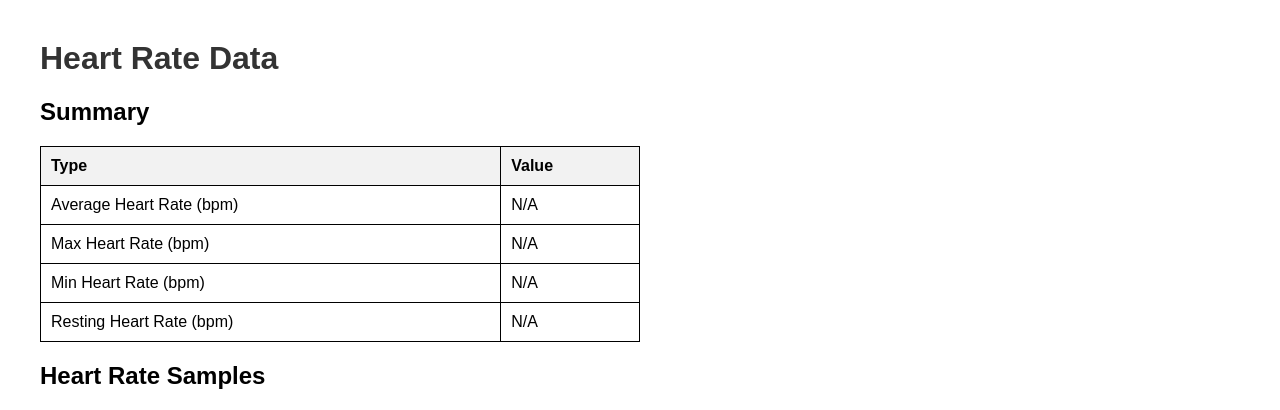
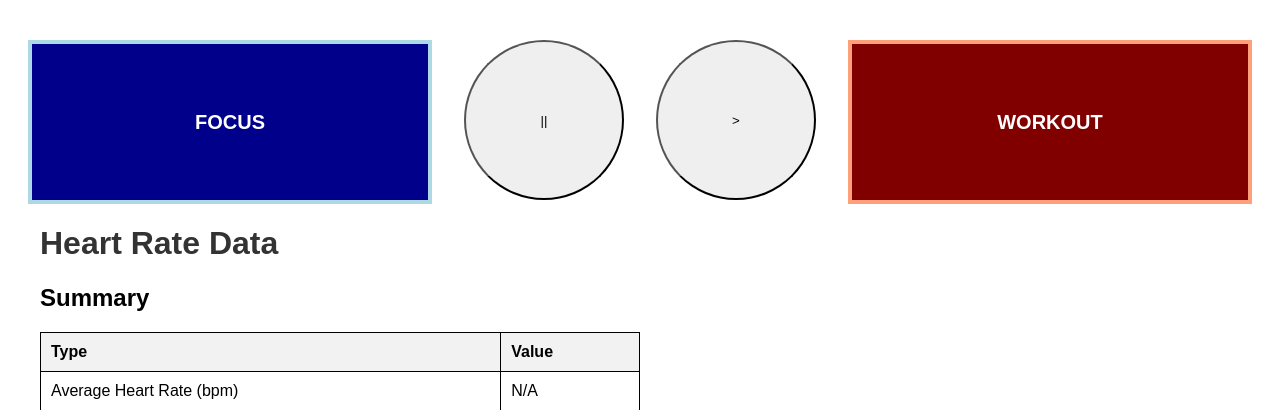
Before and after one commit to farev/HeartFocusWebApp, a Flask app: template templates/heart_focus.html in a window 1280 px wide. Shown: the top 410 px of the page. Run offline with Flask 3, Linux system fonts and the light colour scheme; the template is opened without the code that fills it, so the values that code supplies are empty.

Commit message:
Add initial styling for front end

```diff
--- a/templates/heart_focus.html
+++ b/templates/heart_focus.html
@@ -27,9 +27,52 @@
         th {
             background-color: #f2f2f2;
         }
+        #allBtns {
+            display: flex;
+            gap: 2rem;
+            justify-content: center;
+        }
+        #pause, #play {
+            height: 10rem;
+            width: 10rem;
+            border-radius: 50%;
+        }
+        #focus, #workout {
+            font-weight: bold;
+            font-size: 20px;
+            height: 10rem;
+            width: 25rem;
+            border-radius: 0%;
+        }
+        #pauseplay {
+            display: flex;
+            gap: 2rem;
+        }
+        #focus {
+            color: white;
+            background-color: darkblue;
+            border: lightblue 2px solid;
+        }
+        #workout {
+            color: white;
+            background-color: maroon;
+            border: lightsalmon 2px solid;
+        }
     </style>
 </head>
 <body>
+    <div id="allBtns">
+        <div id="focus">
+            <button id="focus">FOCUS</button>
+        </div>
+        <div id="pauseplay">
+            <button id="pause">||</button>
+            <button id="play">></button>
+        </div>
+        <div id="workout">
+            <button id="workout">WORKOUT</button>
+        </div>
+    </div>
     <h1>Heart Rate Data</h1>
 
     <h2>Summary</h2>
@@ -69,6 +112,5 @@
         </tr>
         {% endfor %}
     </table>
-
 </body>
 </html>
```
